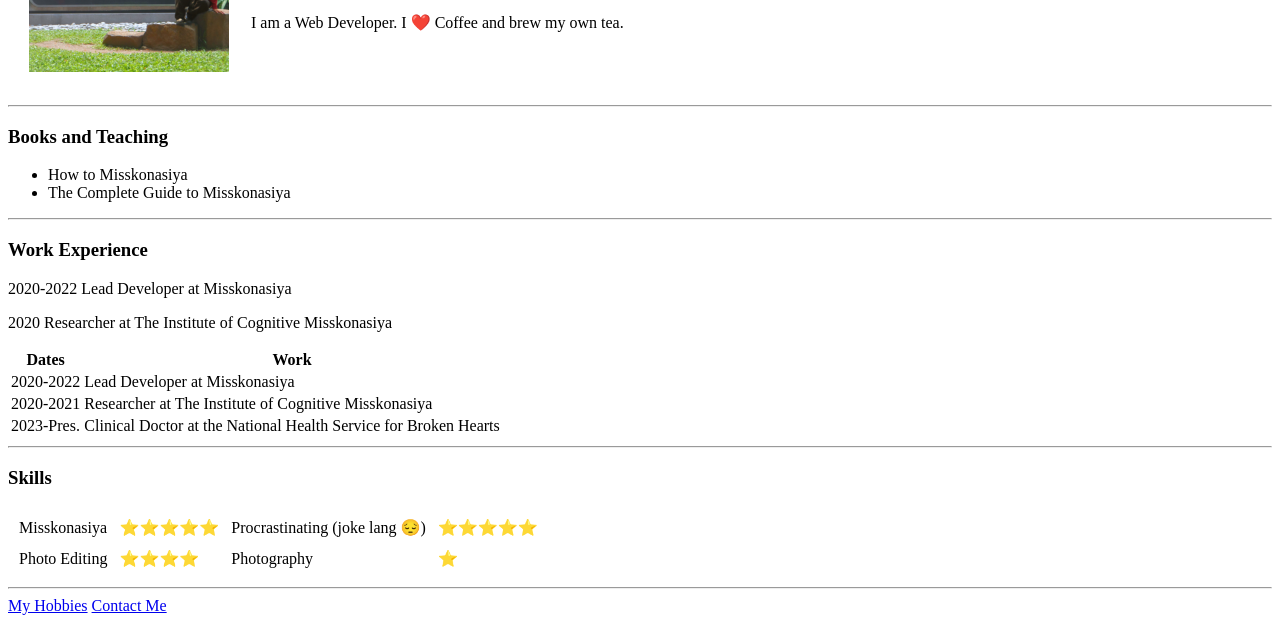
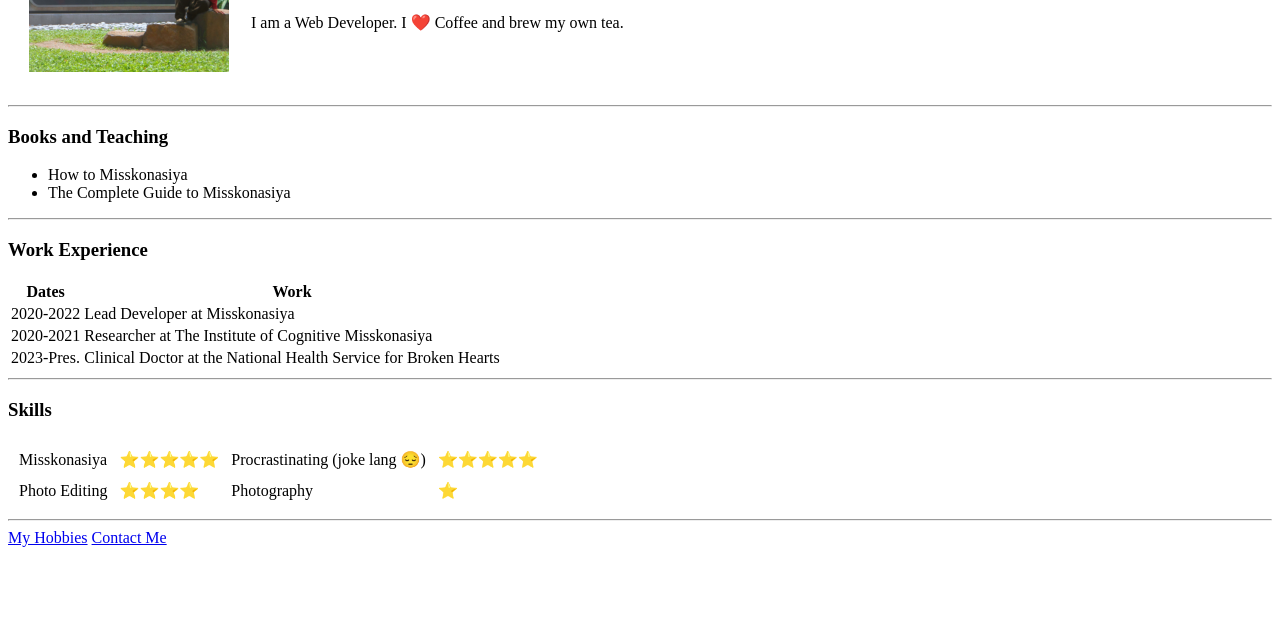
Before and after one commit to k4langitan/cv, a plain HTML site: page index.html in a window 1280 px wide. Shown: the part 157-800 px from the top of the page. Drawn offline with Linux system fonts and the light colour scheme.

Commit message:
Update index.html

```diff
--- a/index.html
+++ b/index.html
@@ -28,8 +28,6 @@
     </ul>
     <hr>
     <h3>Work Experience</h3>
-    <p>2020-2022 Lead Developer at Misskonasiya</p>
-    <p>2020 Researcher at The Institute of Cognitive Misskonasiya</p>
     <table>
         <thead>
             <tr>
```
